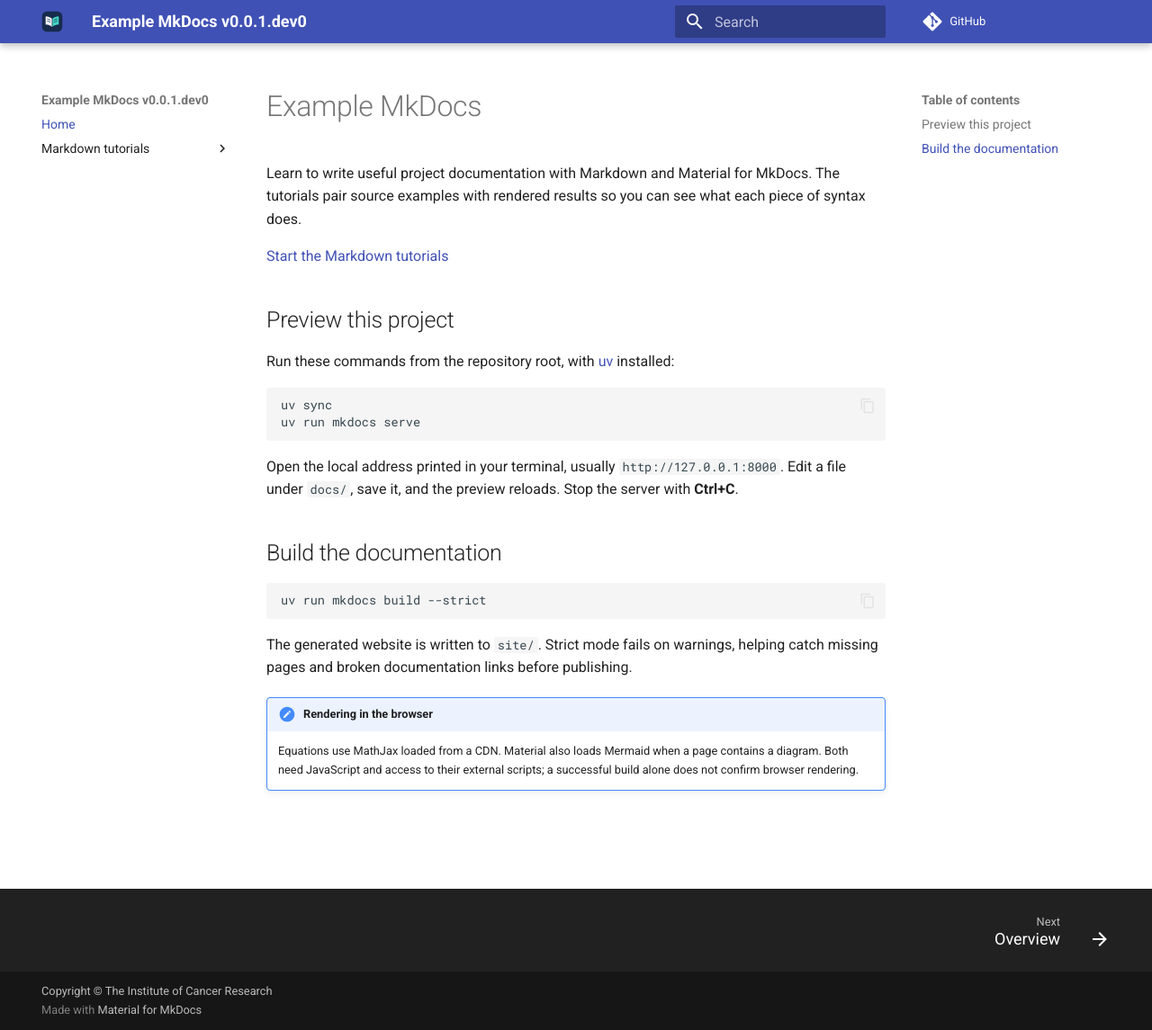
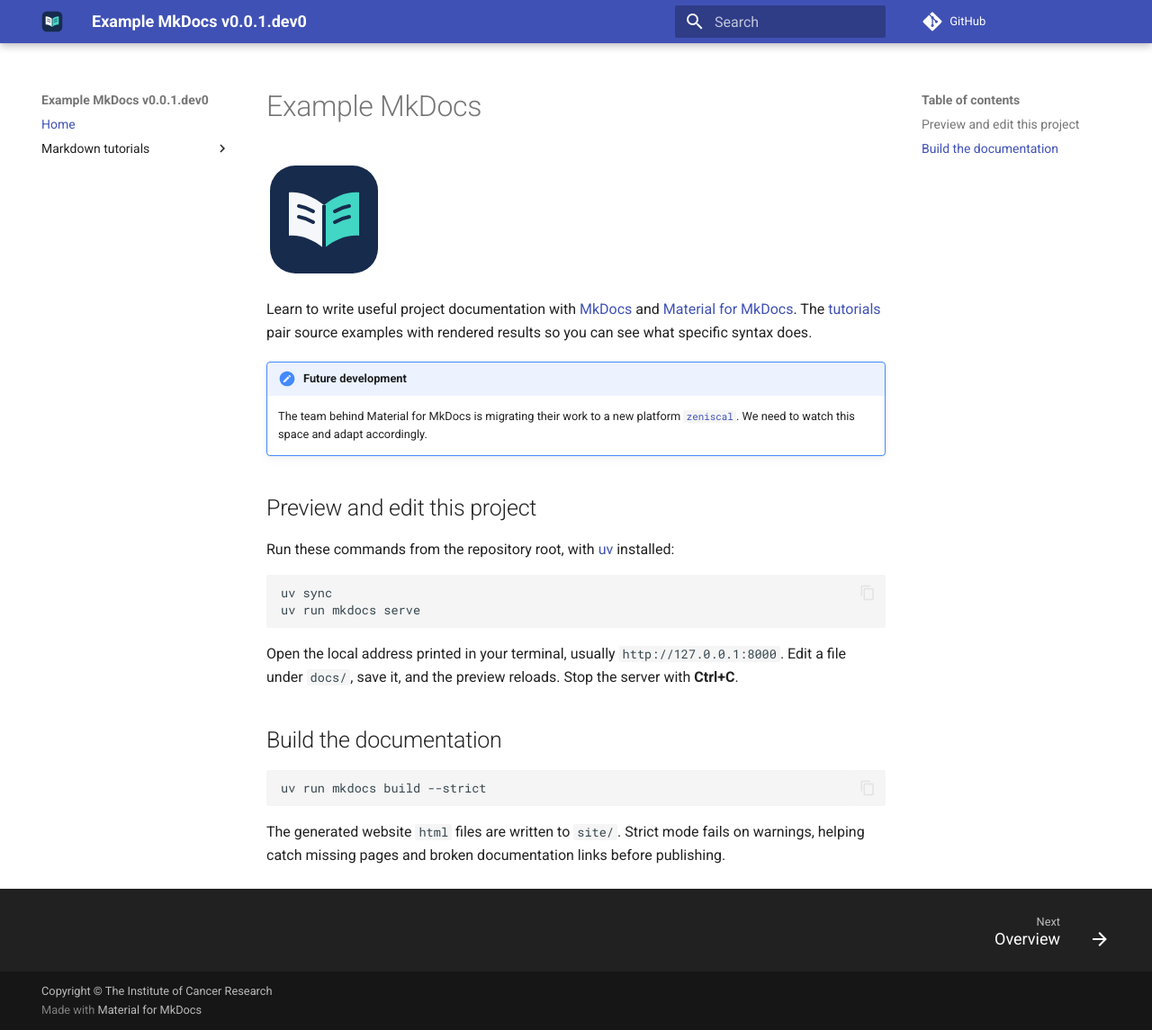
Before and after one commit to ICR-Computational-Imaging/example_mkdocs, an MkDocs documentation site: the page built from docs/index.md, in a window 1280 px wide and 1145 px high. Shown: the whole window at 90% size. Built offline with MkDocs 1.6.1 and Material for MkDocs 9.7.7, drawn with Linux system fonts in a browser that asks for light colours; comment, search, counter and statistics services are not loaded.

Commit message:
Added minor fix

````diff
--- a/docs/index.md
+++ b/docs/index.md
@@ -1,12 +1,17 @@
 # Example MkDocs
 
-Learn to write useful project documentation with Markdown and Material for MkDocs.
-The tutorials pair source examples with rendered results so you can see what each
-piece of syntax does.
+![Site logo](assets/logo.svg)
 
-[Start the Markdown tutorials](markdown/index.md)
+Learn to write useful project documentation with [MkDocs](https://www.mkdocs.org/)
+and [Material for MkDocs](https://squidfunk.github.io/mkdocs-material/getting-started/).
+The [tutorials](markdown/index.md) pair source examples with rendered results so you can see what specific syntax does.
 
-## Preview this project
+!!! note "Future development"
+    The team behind Material for MkDocs is migrating their work to a new platform
+    [`zeniscal`](https://zensical.org/docs/compatibility/mkdocs/migration/).
+    We need to watch this space and adapt accordingly.
+
+## Preview and edit this project
 
 Run these commands from the repository root, with [uv](https://docs.astral.sh/uv/)
 installed:
@@ -26,11 +31,5 @@
 uv run mkdocs build --strict
 ```
 
-The generated website is written to `site/`. Strict mode fails on warnings,
+The generated website `html` files are written to `site/`. Strict mode fails on warnings,
 helping catch missing pages and broken documentation links before publishing.
-
-!!! note "Rendering in the browser"
-
-    Equations use MathJax loaded from a CDN. Material also loads Mermaid when a
-    page contains a diagram. Both need JavaScript and access to their external
-    scripts; a successful build alone does not confirm browser rendering.
````
